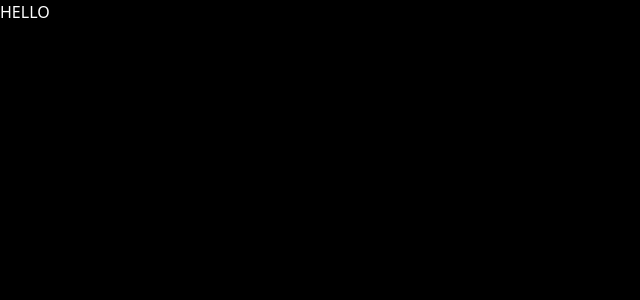
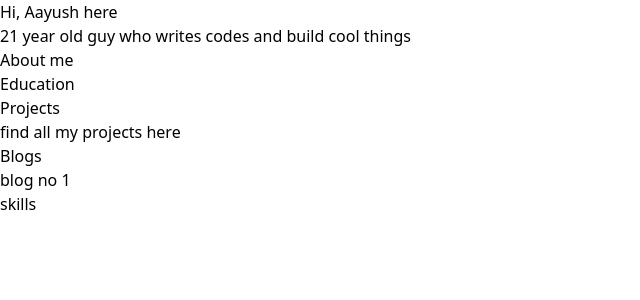
Before and after one commit to aayushk9/devme, a React (Vite) app: page / in a window 1280 px wide. Shown: the top 300 px of the page, without its empty margins (0-640 px from the left). Built offline with nearby package versions, Linux system fonts and the light colour scheme.

Commit message:
import components

```diff
--- a/src/App.jsx
+++ b/src/App.jsx
@@ -1,11 +1,24 @@
 import { useState } from 'react'
+import {Router, BrowserRouter} from 'react-router-dom'
+import { Intro } from './components/Intro'
+import { About} from './components/About'
+import { Edu } from './components/Edu'
+import { Projects } from './components/Projects'
+import { Blogs } from './components/Blogs'
+import { Skills } from './components/Skills'
 import './App.css'
+
 
 function App() {
     return (
-      <div className='bg-black text-white min-h-screen w-full'>
-        <h1>HELLO</h1>
-      </div>
+       <div>
+        <Intro/>
+        <About/>
+        <Edu/>
+        <Projects/>
+        <Blogs/>
+        <Skills/>
+       </div>
     )
 }
 
```
